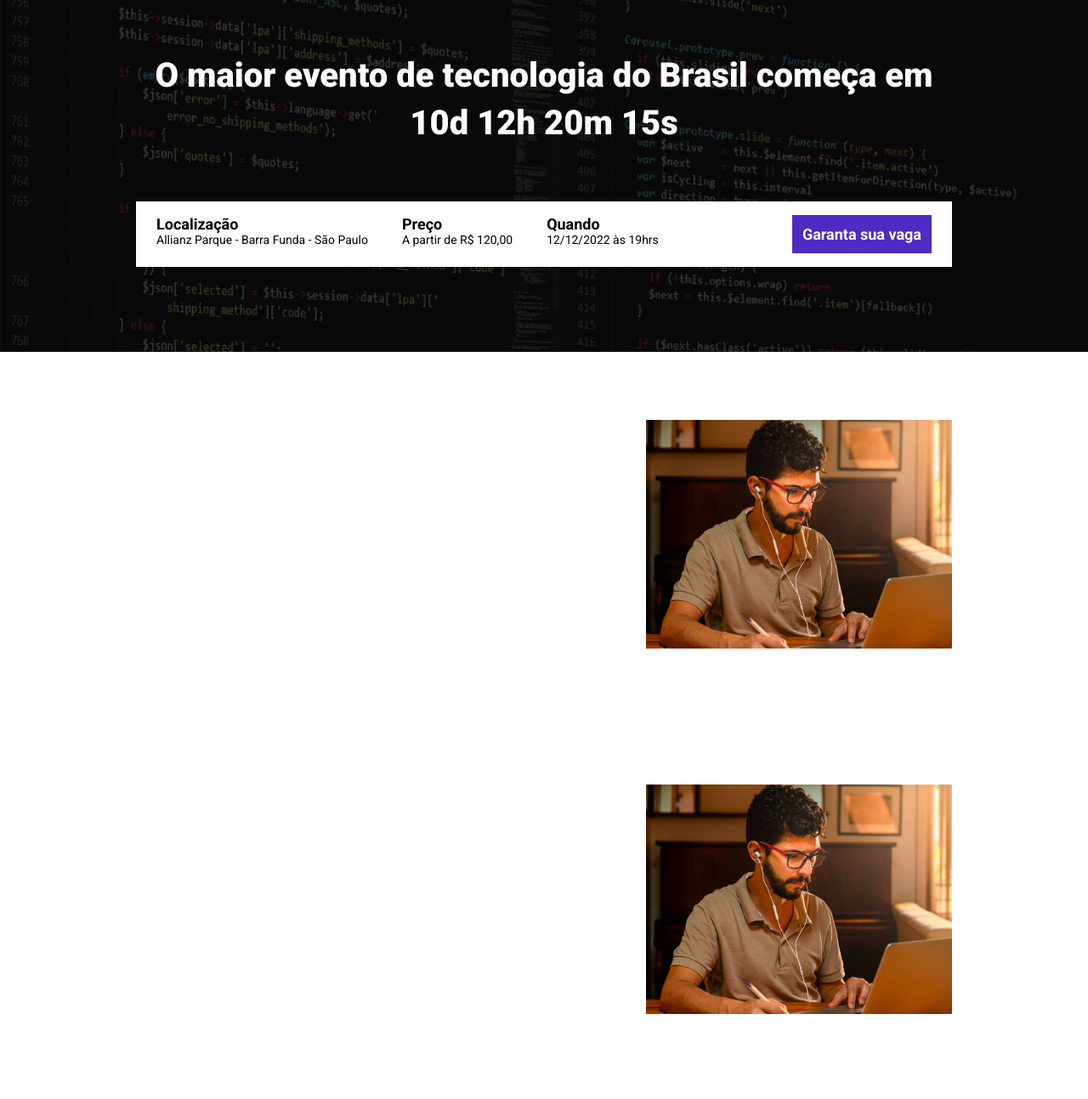
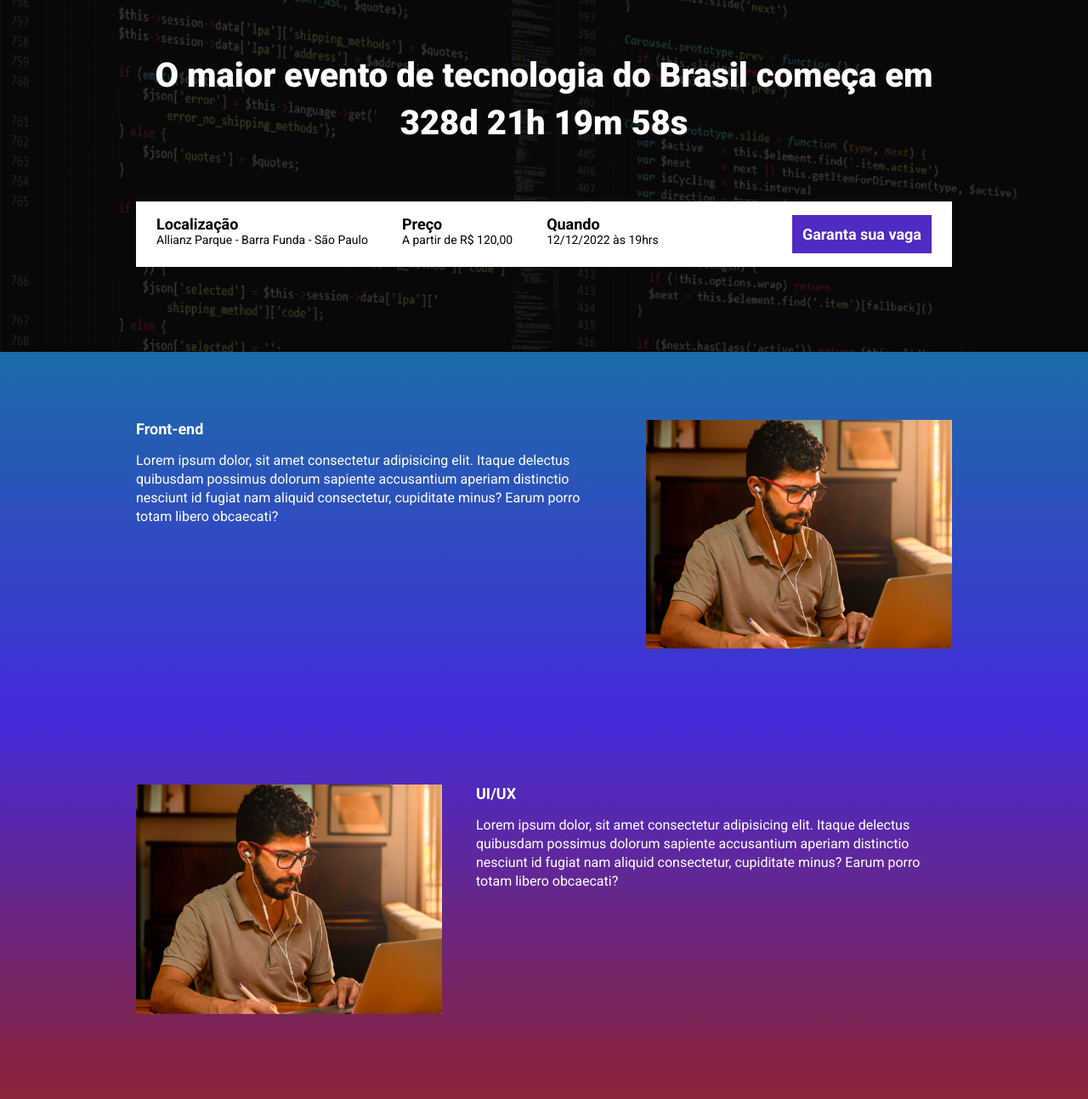
Before and after one commit to renatoyuji/project, a website built with Parcel: page src/index.html in a window 1280 px wide. Shown: the part 147-1440 px from the top of the page at 85% size. Built offline with nearby package versions, Linux system fonts and the light colour scheme.

Commit message:
criando a contagem regressiva

```diff
--- a/package.json
+++ b/package.json
@@ -2,9 +2,9 @@
   "name": "project",
   "version": "1.0.0",
   "description": "",
-  "main": "index.js",
   "scripts": {
     "dev": "parcel src/index.html src/styles/main.scss src/scripts/main.js",
+    "build": "parcel build src/index.html",
     "test": "echo \"Error: no test specified\" && exit 1"
   },
   "keywords": [],
--- a/src/index.html
+++ b/src/index.html
@@ -8,15 +8,15 @@
     <link rel="preconnect" href="https://fonts.googleapis.com">
     <link rel="preconnect" href="https://fonts.gstatic.com" crossorigin>
     <link href="https://fonts.googleapis.com/css2?family=Lobster&family=Roboto:wght@400;700;900&display=swap" rel="stylesheet">
-
     <link rel="stylesheet" href="styles/main.scss">
+    <link rel="stylesheet" href="https://unpkg.com/aos@next/dist/aos.css" />
 </head>
 <body>
     <header class="hero">
         <div class="container">
             <img class="hero__logo" src="./images/ebac_logo.svg" alt="EBAC">
             <p class="hero__text">
-                O maior evento de tecnologia do Brasil começa em 10d 12h 20m 15s
+                O maior evento de tecnologia do Brasil começa em <span id="contador"></span>
             </p>
             <div class="infos-bar">
                 <ul class="infos-bar__infos">
@@ -41,7 +41,7 @@
     </header>
 
     <section class="event event--frontend">
-        <div class="container">
+        <div class="container" data-aos="fade-right">
             <div class="event__details">
                 <h2 class="event__details__title">Front-end</h2>
                 <p class="event__details__description">
@@ -51,8 +51,8 @@
             <img class="event__image" src="./images/frontend.png" alt="Front-end">
         </div>
     </section>
-    <section class="event event--ui-ux">
-        <div class="container">
+    <section class="event event--ui-ux event--image-left">
+        <div class="container" data-aos="fade-left">
             <div class="event__details">
                 <h2 class="event__details__title">UI/UX</h2>
                 <p class="event__details__description">
@@ -63,7 +63,7 @@
         </div>
     </section>
     <section class="event event--data-science">
-        <div class="container">
+        <div class="container" data-aos="fade-right">
             <div class="event__details">
                 <h2 class="event__details__title">Data Science</h2>
                 <p class="event__details__description">
@@ -73,8 +73,8 @@
             <img class="event__image" src="./images/frontend.png" alt="Front-end">
         </div>
     </section>
-    <section class="event event--backend">
-        <div class="container">
+    <section class="event event--backend event--image-left">
+        <div class="container" data-aos="fade-left">
             <div class="event__details">
                 <h2 class="event__details__title">Back-end</h2>
                 <p class="event__details__description">
@@ -84,6 +84,7 @@
             <img class="event__image" src="./images/frontend.png" alt="Front-end">
         </div>
     </section>
+    <script src="https://unpkg.com/aos@next/dist/aos.js"></script>
     <script src="scripts/main.js"></script>
 </body>
 </html>
--- a/src/scripts/main.js
+++ b/src/scripts/main.js
@@ -1 +1,27 @@
-console.log("olá mundo");
+AOS.init();
+
+const dataDoEvento = new Date("Dec 12, 2024 19:00:00");
+const timeStampDoEvento = dataDoEvento.getTime();
+
+const contaAsHoras = setInterval(function() {
+    const agora = new Date();
+    const timeStampAtual = agora.getTime();
+
+    const distanciaAteOEvento = timeStampDoEvento - timeStampAtual;
+
+    const diaEmMs = 1000 * 60 * 60 * 24;
+    const horaEmMs = 1000 * 60 * 60;
+    const minutoEmMS = 1000 * 60;
+
+    const diasAteOEvento = Math.floor(distanciaAteOEvento / diaEmMs);
+    const horasAteOEvento = Math.floor((distanciaAteOEvento % diaEmMs) / horaEmMs);
+    const minutosAteOEvento = Math.floor((distanciaAteOEvento % horaEmMs) / minutoEmMS);
+    const segundosAteOEvento = Math.floor((distanciaAteOEvento % minutoEmMS) / 1000)
+
+    document.getElementById('contador').innerHTML = `${diasAteOEvento}d ${horasAteOEvento}h ${minutosAteOEvento}m ${segundosAteOEvento}s`
+
+    if(distanciaAteOEvento < 0) {
+        clearInterval(contaAsHoras);
+        document.getElementById('contador').innerHTML = 'Evento expirado';
+    }
+}, 1000);
--- a/src/styles/_event.scss
+++ b/src/styles/_event.scss
@@ -4,23 +4,30 @@
     padding: 80px 0;
 
     &--frontend {
-        background-color: linear-gradient(variable.$blue1, variable.$blue2);
+        background: linear-gradient(variable.$blue1, variable.$blue2);
     }
 
     &--ui-ux {
-        background-color: linear-gradient(variable.$blue2, variable.$pink);
+        background: linear-gradient(variable.$blue2, variable.$pink);
     }
 
     &--data-science {
-        background-color: linear-gradient(variable.$pink, variable.$yellow);
+        background: linear-gradient(variable.$pink, variable.$yellow);
     }
 
     &--backend {
-        background-color: linear-gradient(variable.$yellow, variable.$pink);
+        background: linear-gradient(variable.$yellow, variable.$pink);
+    }
+
+    &--image-left {
+        .container {
+            flex-direction: row-reverse;
+        }
     }
 
     .container {
         display: flex;
+        gap: 40px;
     }
 
     &__image {
@@ -28,8 +35,6 @@
     }
 
     &__details {
-        margin-right: 40px;
-
         &__title {
             font-size: 18px;
             font-weight: bold;
```
